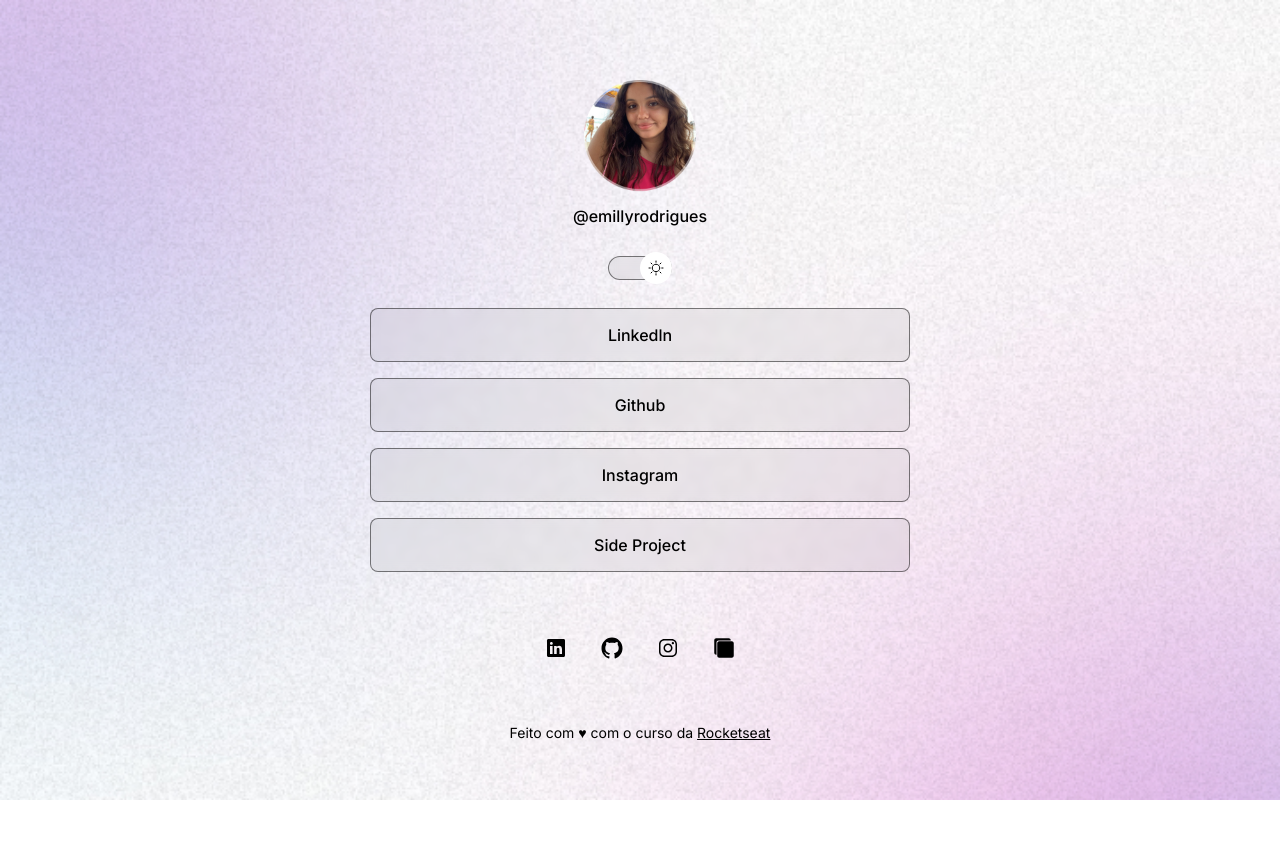
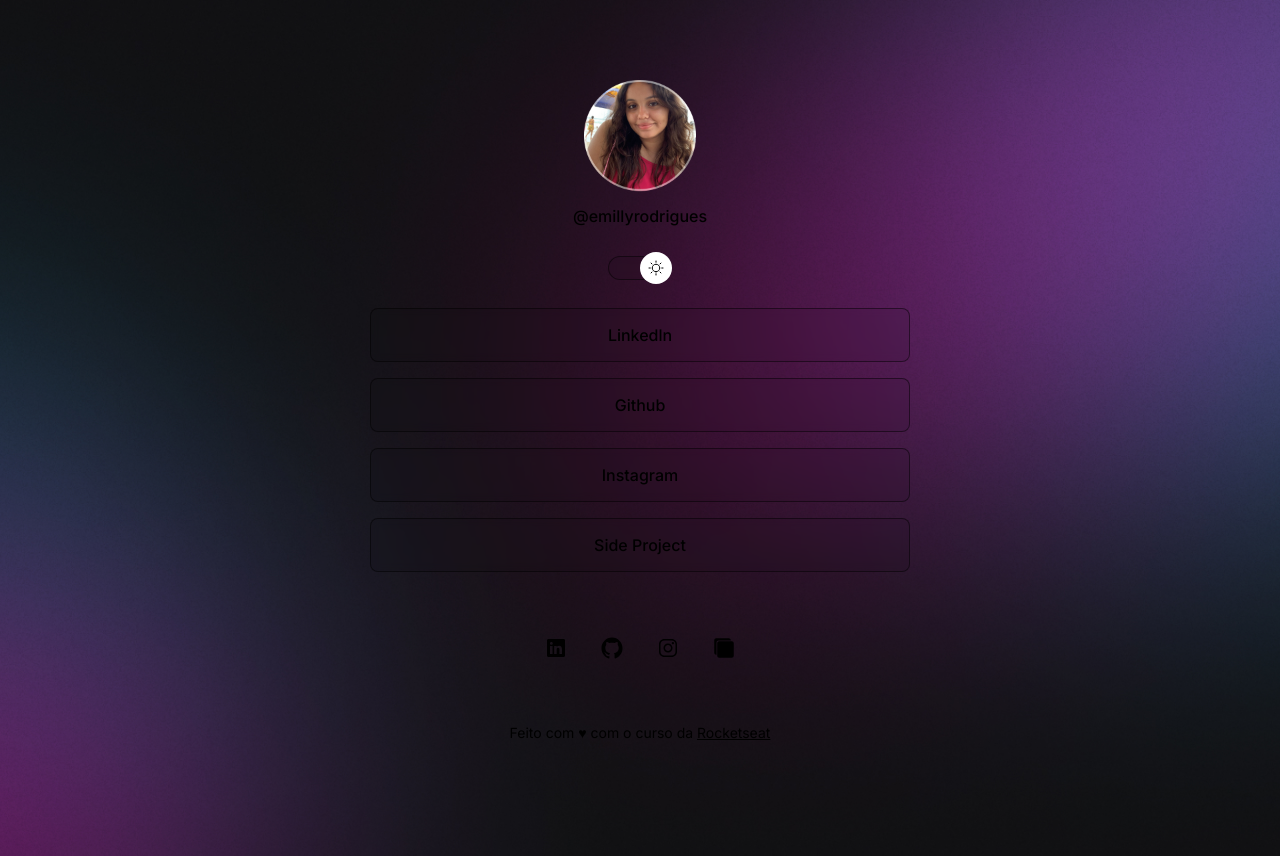
Before and after one commit to EmillyRd/Projeto-about-me, a plain HTML site: page index.html in a window 1280 px wide. Both pictures are taken after a click on the element 640 px from the left and 268 px from the top of the page. Before the commit the page ends 800 px from the top, so only its background shows below. Drawn offline with nearby package versions, Linux system fonts and the light colour scheme.

Commit message:
change backgound

```diff
--- a/style.css
+++ b/style.css
@@ -26,6 +26,7 @@
 
 body {
   background: var(--bg-url) no-repeat top center/cover;
+  height: 100vh;
 }
 body * {
   font-family: "Inter", sans-serif;
@@ -147,3 +148,14 @@ footer {
   text-align: center;
   font-size: 14px;
 }
+
+/*media queries*/
+@media (min-width: 700px) {
+  :root {
+    --bg-url: url(./assets/bg-desktop.jpg);
+  }
+
+  .light {
+    ----bg-url:url(./assets/bg-desktop-light.jpg);
+  }
+}
```
